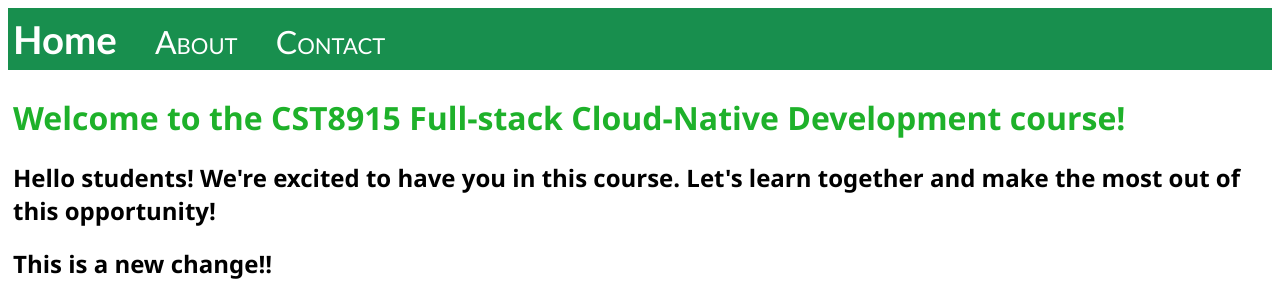
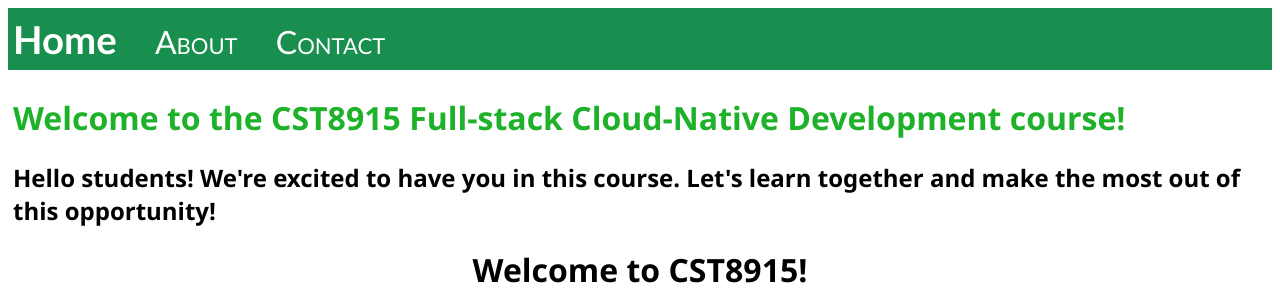
Before and after one commit to Yzhan498/CST8915_Simple_Website_W13, a Flask app: page / in a window 1280 px wide. Shown: the top 302 px of the page. Run offline with Flask 3, Linux system fonts and the light colour scheme.

Commit message:
Base Repo

```diff
--- a/CST8915_Simple_Website/templates/home.html
+++ b/CST8915_Simple_Website/templates/home.html
@@ -6,8 +6,6 @@ Home
 <h1 class=welcome_title>Welcome to the CST8915 Full-stack Cloud-Native Development course!</h1>
 <h2>Hello students! We're excited to have you in this course.
     Let's learn together and make the most out of this opportunity!</h2>
-
-<h2>This is a new change!!</h2>
 <div align="center">
         <h1>Welcome to CST8915!</h1>
         <img src="https://www.system-concepts.com/wp-content/uploads/2020/02/excited-minions-gif.gif" alt="Description of GIF" width="500px" height="226px">
```
